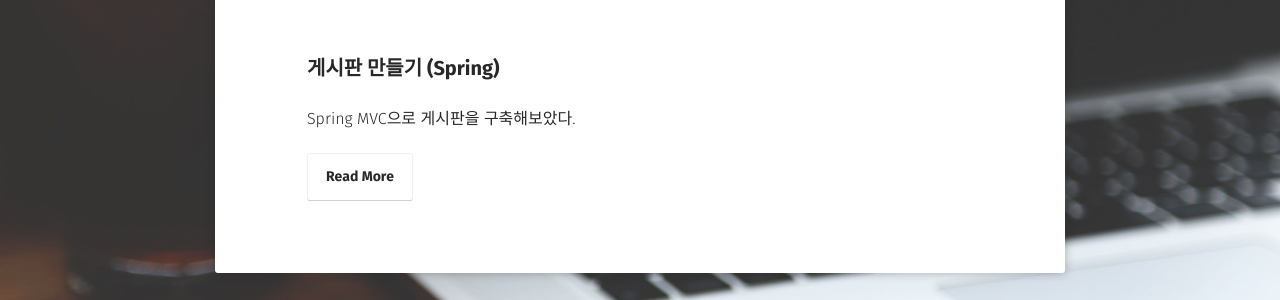
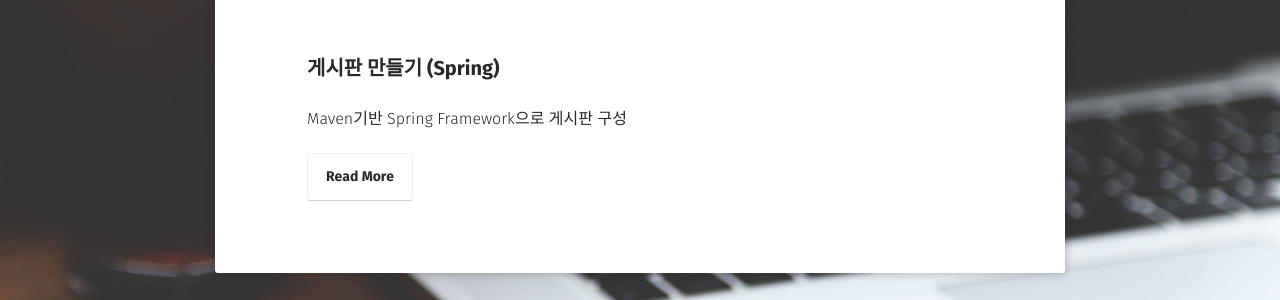
Before and after one commit to One-Opportunity/One-Opportunity.github.io, a Jekyll site: the page built from projects/index.md, in a window 1280 px wide. Shown: the part 249-549 px from the top of the page. Built offline with Jekyll 4.4.1, drawn with Linux system fonts in a browser that asks for light colours; some web fonts are replaced; part of the change alters nothing that is shown.

````diff
--- a/_posts/2018-05-07-make-doc.md
+++ b/_posts/2018-05-07-make-doc.md
@@ -2,7 +2,7 @@
 layout: post
 title:  "게시판 만들기 (Spring)"
 date:   2018-05-07
-excerpt: "Spring MVC으로 게시판을 구축해보았다."
+excerpt: "Maven기반 Spring Framework으로 게시판 구성"
 project: true
 tag:
 - Spring
@@ -14,157 +14,28 @@ tag:
 comments: true
 ---
 
-<img src="https://one-opportunity.github.io/assets/img/login.png"/>
-
-## Development environment
+## 개발환경
 * OS : Window10
 * Database : Oracle 11g
-* Language : Java SE 1.8, HTML, CSS, JavaScript,
+* Language : Java, HTML, CSS, JavaScript
 * Web Server : Tomcat 8.0
 * Tools : STS 3.8.3 Release, Oracle SQL Developer, Jrebel 7.0.9
 * Framework : Spring, Jquery, Mybatis
-* Etc. : Git, Junit, Captcha, Smart Editor, eXERD, valid
+* SCM : Git
+* Etc. : Junit, Captcha, Smart Editor, eXERD, valid, dtree, Spring Security, AJax
 
-<center><b>Moon</b> is a minimal, one column jekyll theme.</center>
+## 기간
+* 2018.04.06. ~ 2018.05.24. (2개월)
 
- I'm not a developer or designer. And I don't add footer to show who did this theme. If you like this theme or using it, please give a **star** for motivation, It makes me happy.
+## UI/UX
+<img src="https://one-opportunity.github.io/assets/img/login.png"/>
 
-<iframe src="https://ghbtns.com/github-btn.html?user=TaylanTatli&repo=Moon&type=star&count=true&size=large" frameborder="0" scrolling="0" width="160px" height="30px"></iframe>
+## 사이트 구성
+* 빌드 도구 Maven 사용, Spring FrameWork 4.3.17.RELEASE 기반
+* Spring Security 4.2.6.RELEASE를 통해 로그인 및  접근 관리
+* dtree(메뉴), captcha(로봇가입방지), validation(손쉽게 검증), Smart Editor(내용 작성 시 글자 편집 툴) 사용
+* 관리자 계정의 팝업관리
+* 좋아요, 게시물, 댓글, 사진첩, 정보수정 등으로 구성
 
-## Installation
-* Fork the [Moon repo](https://github.com/TaylanTatli/Moon/fork)
-* Edit `_config.yml` file.
-* Remove sample posts from `_posts` folder and add yours.
-* Edit `index.md` file in `about` folder.
-* Change repo name to `YourUserName.github.io`
-
-That's all.
-
-## Preview
-
-{% capture images %}
-	https://cloud.githubusercontent.com/assets/754514/14509716/61ac6c8e-01d6-11e6-879f-8308883de790.png
-	https://cloud.githubusercontent.com/assets/754514/14509717/61ad05ae-01d6-11e6-85ae-5a817dd8763b.png
-	https://cloud.githubusercontent.com/assets/754514/14509714/61a89708-01d6-11e6-8fcd-74b002a060df.png
-{% endcapture %}
-{% include gallery images=images caption="Screenshots of Moon Theme" cols=3 %}
-
----
-
-{% capture images %}
-	https://cloud.githubusercontent.com/assets/754514/14509718/61b09a20-01d6-11e6-8da1-4202ae4d83cd.png
-	https://cloud.githubusercontent.com/assets/754514/14509715/61aa9d00-01d6-11e6-81a6-c6837edf2e84.png
-{% endcapture %}
-{% include gallery images=images caption="Moon Theme on Small Screen Size" cols=2 %}
-
-See a [live version of Moon](http://taylantatli.github.io/Moon) hosted on GitHub.
-
-## Site Setup
-A quick checklist of the files you’ll want to edit to get up and running.
-
-### Site Wide Configuration
-`_config.yml` is your friend. Open it up and personalize it. Most variables are self explanatory but here's an explanation of each if needed:
-
-#### title
-
-The title of your site... shocker!
-
-Example `title: My Awesome Site`
-
-#### bio
-
-The description to show on your homepage.
-
-#### description
-
-The description to use for meta tags and navigation menu.
-
-#### url
-
-Used to generate absolute urls in `sitemap.xml`, `feed.xml`, and for generating canonical URLs in `<head>`. When developing locally either comment this out or use something like `http://localhost:4000` so all assets load properly. *Don't include a trailing `/`*.
-
-Examples:
-
-{% highlight yaml %}
-url: http://One-Opportunity.io/
-url: http://localhost:4000
-url: //cooldude.github.io
-url:
-{% endhighlight %}
-
-#### reading_time
-
-Set true to show reading time for posts. And set `words_per_minute`, default is 200.
-
-#### logo
-Your site's logo. It will show on homepage and navigation menu. Also used for twitter meta tags.
-
-#### background
-Image for background. If you don't set it, color will be used as a background.
-
-#### Google Analytics and Webmaster Tools
-
-Google Analytics UA and Webmaster Tool verification tags can be entered in `_config.yml`. For more information on obtaining these meta tags check [Google Webmaster Tools](http://support.google.com/webmasters/bin/answer.py?hl=en&answer=35179) and [Bing Webmaster Tools](https://ssl.bing.com/webmaster/configure/verify/ownership) support.
-
-#### MathJax
-It's enabled. But if you don't want to use it. Set it false in  `_config.yml`.
-
-#### Disqus Comments
-Set your disqus shortname in `_config.yml` to use comments.
-
----
-
-### Navigation Links
-
-To set what links appear in the top navigation edit `_data/navigation.yml`. Use the following format to set the URL and title for as many links as you'd like. *External links will open in a new window.*
-
-{% highlight yaml %}
-- title: Home
-  url: /
-
-- title: Blog
-  url: /blog/
-
-- title: Projects
-  url: /projects/
-
-- title: About
-  url: /about/
-
-- title: Moon
-  url: http://taylantatli.me/Moon
-{% endhighlight %}
-
----
-
-## Layouts and Content
-
-Moon Theme use [Jekyll Compress](https://github.com/penibelst/jekyll-compress-html) to compress html output. But it can cause errors if you use "linenos" (line numbers). I suggest don't use line numbers for codes, because it won't look good with this theme, also i didn't give a proper style for them. If you insist to use line numbers, just remove `layout: compress` string from layouts. It will disable compressing.
-
-### Feature Image
-
-You can set feature image per post. Just add `feature: some link` to your post's front matter.
-
-```
-feature: /assets/img/some-image.png
-or
-feaure: http://example.com/some-image.png
-```
- This also will be used for twitter card:
-
-![Moon Twitter Card](https://cloud.githubusercontent.com/assets/754514/14509719/61c5751c-01d6-11e6-8c29-ce8ccad149bf.png)
-
-### Comments
-To show disqus comments for your post add `comments: true` to your post's front matter.
-
----
-
-## Questions?
-
-Found a bug or aren't quite sure how something works? By all means [file a GitHub Issue](https://github.com/TaylanTatli/Moon/issues/new). And if you make something cool with this theme feel free to let me know.
-
----
-
-## License
-
-This theme is free and open source software, distributed under the MIT License. So feel free to use this Jekyll theme on your site without linking back to me or including a disclaimer.
+## 소스
+* github.com/One-Opportunity/makeBlog-Spring 참고
````
Also changed, not shown: assets/img/uiux.png (added), 1 other file.
